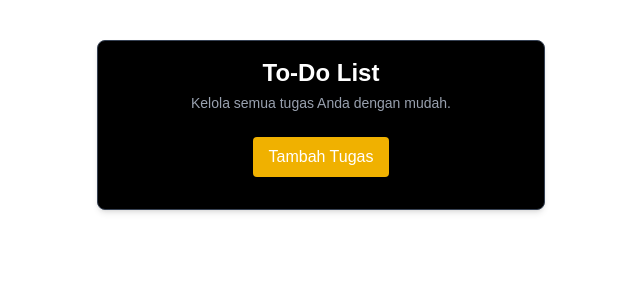
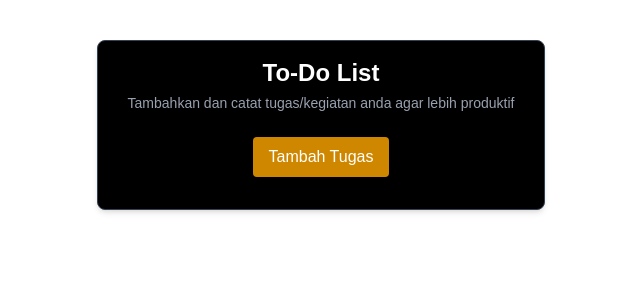
Before and after one commit to Ibnub00/todolist, a Next.js app: page / in a window 1280 px wide. Shown: the top 300 px of the page, without its empty margins (319-959 px from the left). Built offline with nearby package versions, Linux system fonts and the light colour scheme; no server answers; the database is empty.

Commit message:
Update css

```diff
--- a/src/components/todolist.tsx
+++ b/src/components/todolist.tsx
@@ -142,12 +142,12 @@ export default function TodoList() {
     <div className="max-w-md mx-auto mt-10 p-4 bg-black shadow-md rounded-lg border border-gray-700">
       <h1 className="text-2xl text-white font-bold mb-1 text-center">To-Do List</h1>
       <p className="text-sm text-gray-400 mb-6 text-center">
-        Kelola semua tugas Anda dengan mudah.
+        Tambahkan dan catat tugas/kegiatan anda agar lebih produktif
       </p>
       <div className="flex justify-center mb-4">
         <button
           onClick={addTask}
-          className="bg-yellow-500 text-white px-4 py-2 rounded hover:bg-yellow-400"
+          className="bg-yellow-600 bg-opacity-30 text-white px-4 py-2 rounded hover:bg-yellow-600 hover:bg-opacity-40"
         >
           Tambah Tugas
         </button>
@@ -159,10 +159,10 @@ export default function TodoList() {
             const isExpired = timeLeft === 'Waktu habis!';
 
             const taskColor = task.completed
-              ? 'bg-yellow-600 bg-opacity-30' // Jika sudah selesai → kuning tua transparan
+              ? 'bg-yellow-600 bg-opacity-10' // completed → super transparan
               : isExpired
-              ? 'bg-red-900'                 // Jika expired → merah gelap
-              : 'bg-yellow-500';              // Normal → kuning terang
+              ? 'bg-red-900'                // expired → merah gelap
+              : 'bg-yellow-600 bg-opacity-30'; // normal → transparan kuning tua
 
             return (
               <motion.li
```
